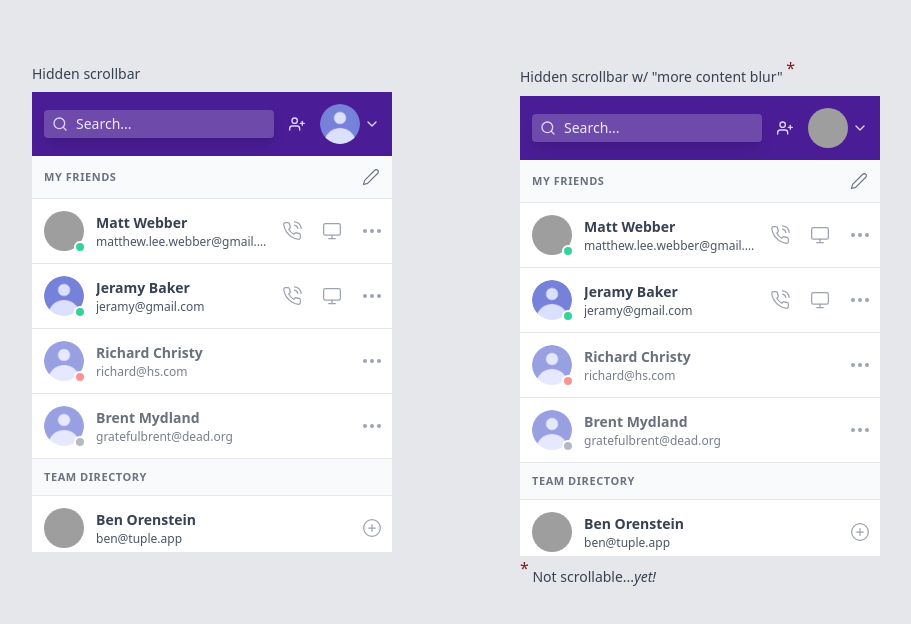
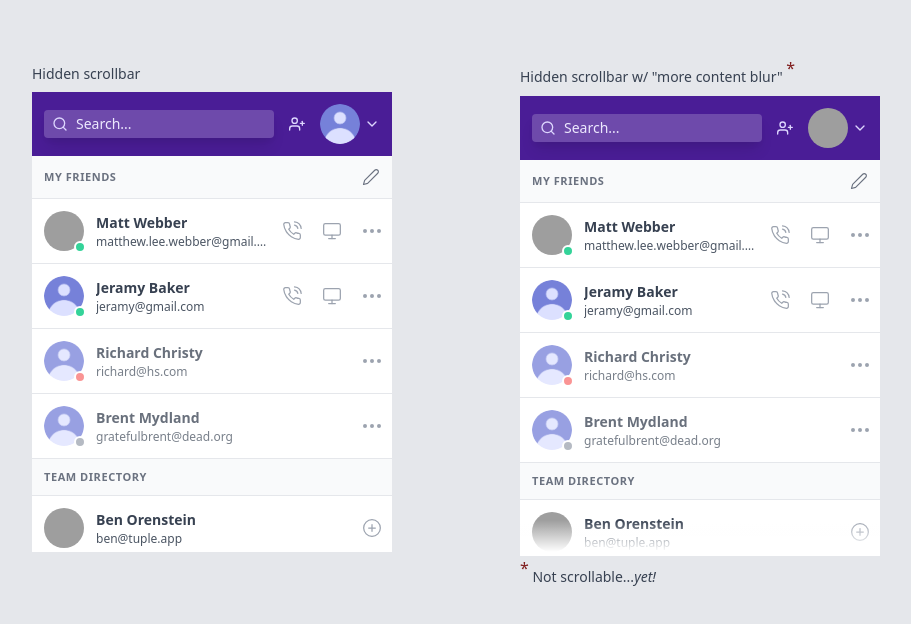
Before and after one commit to matthew-webber/tuple, a React (Create React App) app: page / in a window 1280 px wide. Shown: the top 624 px of the page, without its empty margins (32-943 px from the left). Built offline with nearby package versions, Linux system fonts and the light colour scheme; grey boxes are pictures that could not be loaded.

Commit message:
WIP
before test adding lastUserCard

```diff
--- a/src/App.js
+++ b/src/App.js
@@ -1,3 +1,4 @@
+import IntersectState from './context/intersect/IntersectState'
 import HiddenScrollbarBlur from './menus/NotScrollable'
 import HiddenScrollbar from './menus/Scrollable'
 
@@ -5,6 +6,7 @@ function App() {
   const data = require('./Data.json')
 
   return (
+    <IntersectState>
       <div className='App'>
         <body className='overflow-hidden' style={{backgroundColor: '#4a1d96'}}>
           <div className='h-screen w-full overflow-auto pb-64 antialiased bg-gray-200'>
@@ -15,6 +17,7 @@ function App() {
           </div>
         </body>
       </div>
+    </IntersectState>
   )
 }
 
--- a/src/context/intersect/IntersectState.js
+++ b/src/context/intersect/IntersectState.js
@@ -1,34 +1,40 @@
-import React, {useRef} from 'react'
+import React, {useEffect, useReducer, useRef, useState} from 'react'
 import useIntersectionObserver from '../../hooks/useIntersectionObserver'
-import {SET_CURRENT} from '../types'
+import {SET_CURRENT, CLEAR_CURRENT} from '../types'
 import intersectContext from './IntersectContext'
 import intersectReducer from './intersectReducer'
 
 const IntersectState = (props) => {
   const initialState = {
     isIntersecting: false,
-    currentRef: null,
+    currentRef: useRef(null),
     currentSlave: null,
     currentIntersecting: false,
+    currentOptions: {
+      root: null,
+      rootMargin: '0px',
+      threshold: 0,
+    },
   }
 
   const [state, dispatch] = useReducer(intersectReducer, initialState)
 
-  const getIntersectRef = (data) => {
-    const {options} = data
-    const [intersectRef, isIntersecting] = useIntersectionObserver({
-      root: options.root,
-      rootMargin: options.rootMargin || '0px',
-      threshold: options.threshold || 0,
-    })
-    return [intersectRef, isIntersecting]
+  const changeIntersecting = (entries) => {
+    const [entry] = entries
+    setCurrent(entry.isIntersecting, 'currentIntersecting')
   }
 
-  const setIntersectRef = (options) => {
-    const [intersectRef, isIntersecting] = getIntersectRef(options)
-    setCurrent({data: intersectRef, target: 'currentRef'})
-    setCurrent({data: isIntersecting, target: 'currentIntersecting'})
-  }
+  useEffect(() => {
+
+    const observer = new IntersectionObserver(
+      changeIntersecting,
+      state.currentOptions
+    )
+    if (state.currentRef.current) observer.observe(state.currentRef.current)
+    return () => {
+      if (state.currentRef.current) observer.unobserve(state.currentRef.current)
+    }
+  }, [state.currentRef, state.currentOptions])
 
   const setCurrent = ({data, target}) => {
     dispatch({type: SET_CURRENT, payload: {data, target}})
@@ -40,10 +46,12 @@ const IntersectState = (props) => {
   return (
     <intersectContext.Provider
       value={{
-        isIntersecting: state.isIntersecting,
+        currentIntersecting: state.currentIntersecting,
         currentRef: state.currentRef,
+        currentOptions: state.currentOptions,
         currentSlave: state.currentSlave,
-        setIntersectRef,
+        setCurrent,
+        clearCurrent,
       }}
     >
       {props.children}
--- a/src/layout/UserCard.js
+++ b/src/layout/UserCard.js
@@ -1,12 +1,16 @@
-import React, {useRef, useState} from 'react'
+import React, {useContext, useEffect, useRef, useState} from 'react'
+import IntersectContext from '../context/intersect/IntersectContext'
 import Loading from '../Loading'
 import {AddFriendIcon} from '../media/Icons'
 import ActionButton from './ActionButton'
 import ActionButtons from './ActionButtons'
 import Gravatar from './Gravatar'
 
-const UserCard = React.forwardRef(({userData, friend, ...props}, ref) => {
+const UserCard = ({userData, friend, setRef, ...props}) => {
   const {img, name, email, presence} = userData
+  const intersectContext = useContext(IntersectContext)
+  const {currentRef} = intersectContext
+
   const getStatusColor = (p) => {
     return p.includes('busy')
       ? 'bg-red-400'
@@ -27,7 +31,7 @@ const UserCard = React.forwardRef(({userData, friend, ...props}, ref) => {
 
   return (
     <div
-      ref={ref ? ref : null}
+      ref={currentRef}
       className='border-b flex items-center leading-normal border-gray-200 hover:bg-gray-50 transition duration-150 ease-in-out'
     >
       {/* remove button */}
@@ -58,6 +62,6 @@ const UserCard = React.forwardRef(({userData, friend, ...props}, ref) => {
       )}
     </div>
   )
-})
+}
 
 export default UserCard
--- a/src/menus/NotScrollable.js
+++ b/src/menus/NotScrollable.js
@@ -1,4 +1,4 @@
-import React, {useState} from 'react'
+import React, {useContext, useEffect, useState} from 'react'
 import Caption from '../menus/Caption'
 import Gravatar from '../layout/Gravatar'
 import HeaderSearch from '../layout/HeaderSearch'
@@ -8,23 +8,42 @@ import UserList from '../layout/UserList'
 import useIntersectionObserver from '../hooks/useIntersectionObserver'
 import UserCard from '../layout/UserCard'
 import RemoveButton from '../layout/RemoveButton'
+import IntersectContext from '../context/intersect/IntersectContext'
 
 const HiddenScrollbarBlur = (props) => {
+  const intersectContext = useContext(IntersectContext)
   const [editing, setEditing] = useState(false)
+
+  const {currentRef, currentIntersecting, currentOptions, setCurrent} =
+    intersectContext
 
   const editClick = () => {
     setEditing(!editing)
   }
 
-  const [intersectTarget, isIntersecting] = useIntersectionObserver({
+  useEffect(() => {
+    setCurrent({
+      data: {
         root: document.querySelector('user-window'),
         rootMargin: '0px',
         threshold: 0.8,
+      },
+      target: 'currentOptions',
     })
+  }, [])
 
+  const setRef = (ref) => {
+    setCurrent({data: ref, target: 'currentRef'})
+  }
+
+  console.log(
+    '\ncurrentIntersecting ' +
+      JSON.stringify(currentIntersecting) +
+      '\ncurrentOptions ' +
+      JSON.stringify(currentOptions)
+  )
   return (
     <>
-      {intersectTarget && (
       <div className='p-16'>
         <Caption
           text='Hidden scrollbar w/ "more content blur"'
@@ -75,7 +94,7 @@ const HiddenScrollbarBlur = (props) => {
               <StickyHeader text='Team Directory' />
               <UserList users={props.data.users.team} usersType='team' />
               <UserCard
-                  ref={intersectTarget}
+                setRef={true}
                 userData={props.data.users.friends[0]}
                 friend={true}
               >
@@ -84,7 +103,7 @@ const HiddenScrollbarBlur = (props) => {
               {/* <div ref={intersectTarget} className='intersection-anchor'></div> */}
               <div
                 className={`users-overlay sticky bottom-0 ${
-                    isIntersecting ? 'hidden' : 'visible'
+                  currentIntersecting ? 'hidden' : 'visible'
                 }`}
               ></div>
             </div>
@@ -95,7 +114,6 @@ const HiddenScrollbarBlur = (props) => {
           <i>yet!</i>
         </h2>
       </div>
-      )}
     </>
   )
 }
```
Lines whose indentation alone changed are shown as unchanged.
